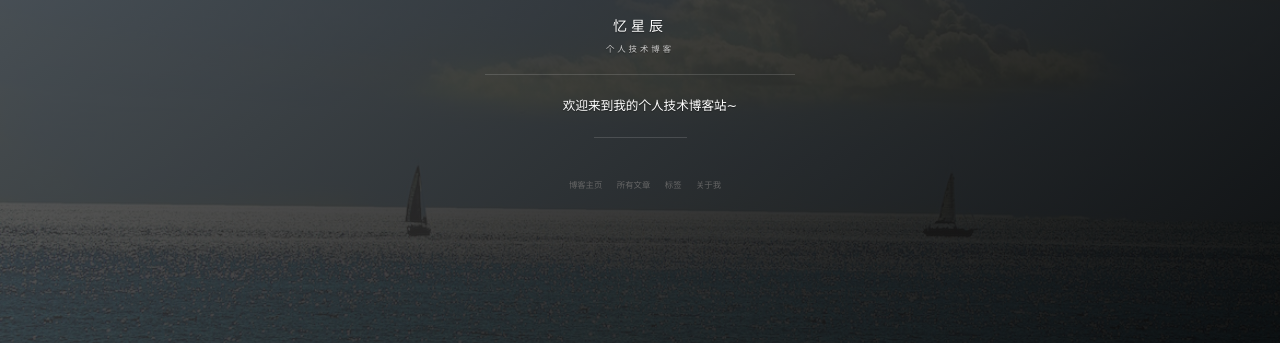
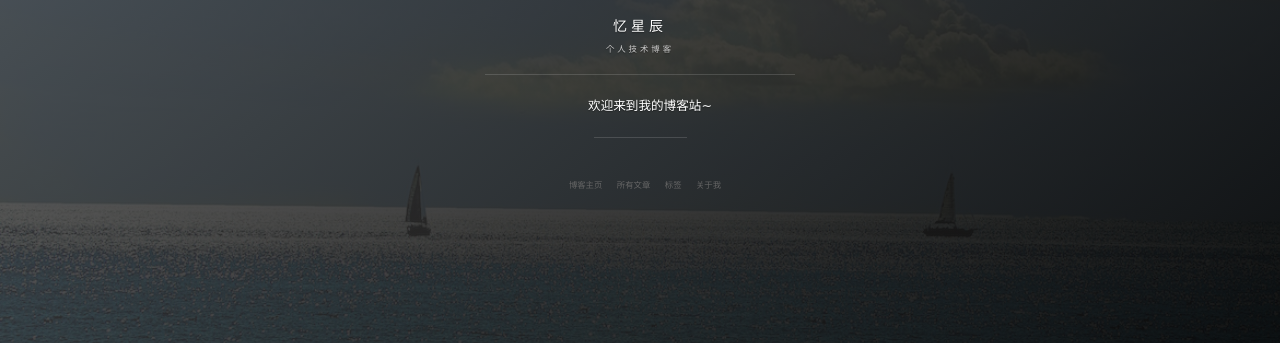
Before and after one commit to BillScott1024/billscott1024.github.io, a Jekyll site: the page built from index.html, in a window 1280 px wide. Shown: the part 410-753 px from the top of the page. Built offline with Jekyll 4.4.1, drawn with Linux system fonts in a browser that asks for light colours; nearby versions of some CDN libraries; the list of posts is cut into pages by our own code; comment, search, counter and statistics services are not loaded; some of the changed lines change nothing that is shown.

Commit message:
update
update

```diff
--- a/_config.yml
+++ b/_config.yml
@@ -1,7 +1,7 @@
 # Basic
 title: 忆星辰
 subtitle: 个人技术博客
-description: 欢迎来到我的个人技术博客站~
+description: 欢迎来到我的博客站~
 # 头像里面的标题
 avatarTitle: 忆星辰
 # 头像里面的描述
@@ -10,20 +10,20 @@ url: "https://billscott1024.github.io/"
 
 # Comment
 comment:
-    disqus: leopard
-    # uyan: 2143225  # 有言id,登录有言官网申请
+    disqus: jaxsonwang
+    # uyan: 2151416  # 有言id,登录有言官网申请
 
 # Social
 social:
     weibo: 210004370
-    github: leopardpan
+    github: billscott1024
     # twitter:
     mail: jaxsonwnag@foxmail.com
 
 # 百度统计
 # 使用博客模板请去掉或者更换 id
 baidu:
-    id: 8ba1c6be0953b6f9c2ba38e57f615421
+    id: 4a02810458dcf25cf8ed2690042938f5
 
 # Google Analytics
 # 使用博客模板请去掉或者更换 id
@@ -36,7 +36,7 @@ ga:
 #
 #
 #  _post/ 下的文章更换成你自己的文章
-#  帮忙star一下，感谢~😆 地址： https://github.com/leopardpan/leopardpan.github.io
+#
 #
 #
 # 《--------------- 下面的信息可以自行选择是否修改 ------------------------》
```
